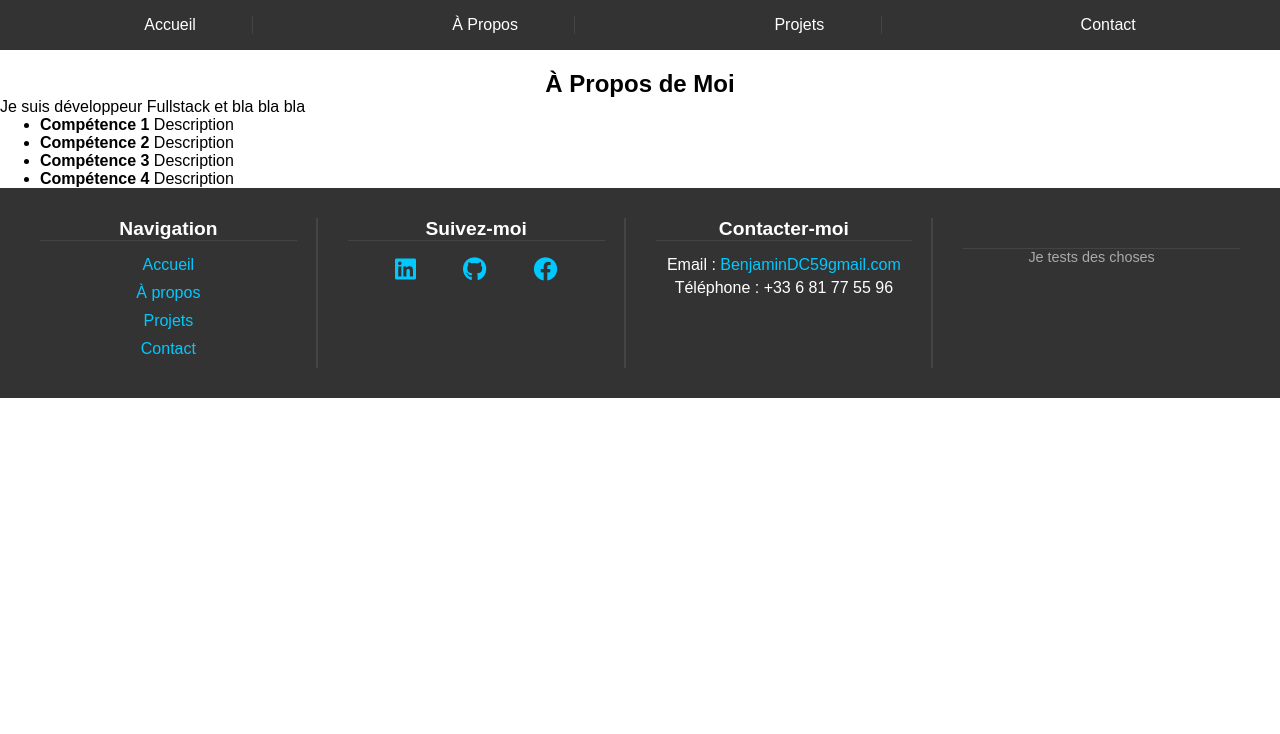
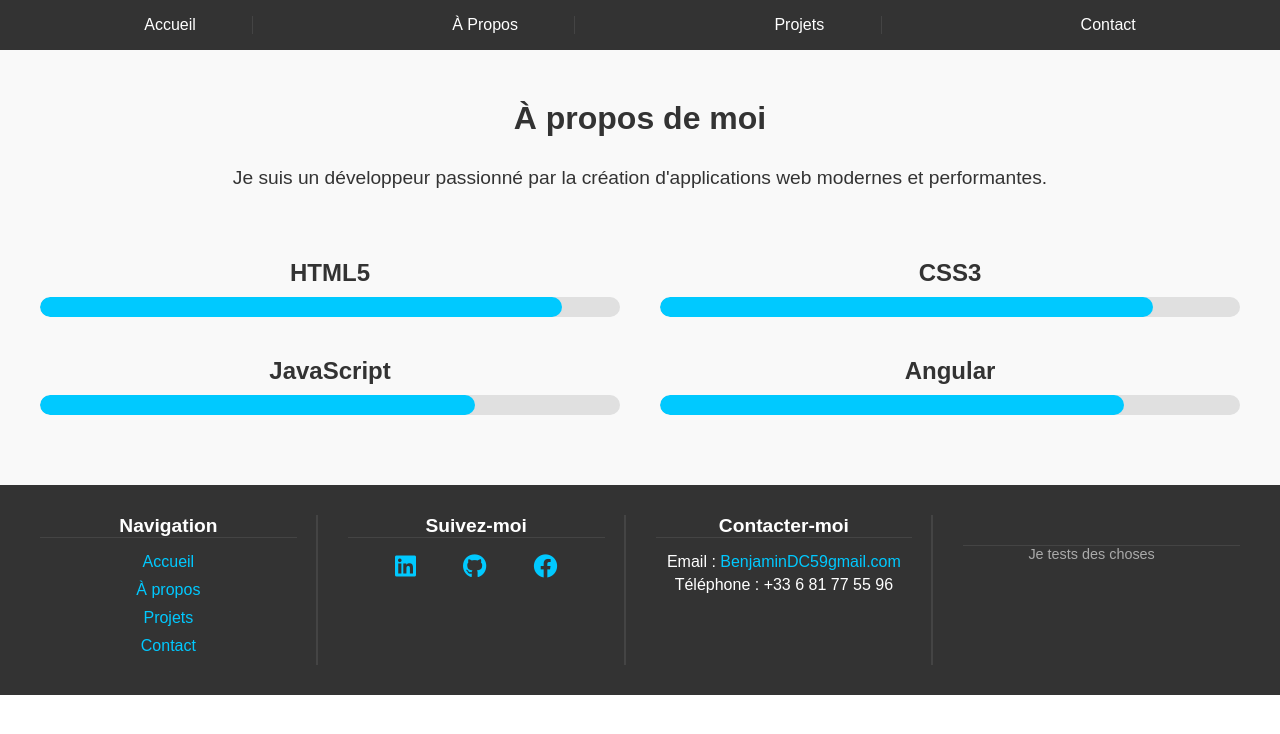
Before and after one commit to Lebossais/Portfolio, an Angular app: page /about in a window 1280 px wide. Shown: the top 734 px of the page. Built offline with nearby package versions, Linux system fonts and the light colour scheme.

Commit message:
about - test - 25/09/2024

```diff
--- a/src/app/components/about/about.component.css
+++ b/src/app/components/about/about.component.css
@@ -0,0 +1,74 @@
+.about-section {
+  padding: 50px 20px;
+  background-color: #f9f9f9;
+  color: #333;
+}
+
+.about-section h2 {
+  text-align: center;
+  margin-bottom: 30px;
+  font-size: 2rem;
+}
+
+.about-section p {
+  text-align: center;
+  font-size: 1.2rem;
+  margin-bottom: 50px;
+}
+
+.skills-container {
+  display: flex;
+  flex-wrap: wrap;
+  justify-content: space-around;
+}
+
+.skill {
+  flex: 1 1 45%;
+  margin: 20px;
+}
+
+.skill h4 {
+  font-size: 1.5rem;
+  margin-bottom: 10px;
+  text-align: center;
+}
+
+.progress-bar {
+  width: 100%;
+  background-color: #e0e0e0;
+  border-radius: 10px;
+  height: 20px;
+  overflow: hidden;
+}
+
+.progress {
+  height: 100%;
+  background-color: #00c9ff;
+  width: 0;
+  border-radius: 10px;
+  transition: width 1s ease-in-out;
+}
+
+/* On test des choses ici */
+
+/*Progression des barres*/
+@keyframes fillProgress {
+  from {
+    width: 0;
+  }
+  to {
+    width: 100%;
+  }
+}
+
+/* Effet Fade */
+.skill {
+  opacity: 0;
+  transform: translateY(20px);
+  transition: opacity 0.8s ease-in-out, transform 0.8s ease-in-out;
+}
+
+.skill.visible {
+  opacity: 1;
+  transform: translateY(0);
+}
--- a/src/app/components/about/about.component.html
+++ b/src/app/components/about/about.component.html
@@ -1,10 +1,36 @@
-<section id="about">
-  <h1>À Propos de Moi</h1>
-  <p>Je suis développeur Fullstack et bla bla bla</p>
-  <ul>
-    <li><strong>Compétence 1</strong> Description</li>
-    <li><strong>Compétence 2</strong> Description</li>
-    <li><strong>Compétence 3</strong> Description</li>
-    <li><strong>Compétence 4</strong> Description</li>
-  </ul>
+<section id="about" class="about-section">
+  <div class="container">
+    <h2>À propos de moi</h2>
+    <p>Je suis un développeur passionné par la création d'applications web modernes et performantes.</p>
+
+    <div class="skills-container">
+      <div class="skill">
+        <h4>HTML5</h4>
+        <div class="progress-bar">
+          <div class="progress" data-value="90"></div>
+        </div>
+      </div>
+
+      <div class="skill">
+        <h4>CSS3</h4>
+        <div class="progress-bar">
+          <div class="progress" data-value="85"></div>
+        </div>
+      </div>
+
+      <div class="skill">
+        <h4>JavaScript</h4>
+        <div class="progress-bar">
+          <div class="progress" data-value="75"></div>
+        </div>
+      </div>
+
+      <div class="skill">
+        <h4>Angular</h4>
+        <div class="progress-bar">
+          <div class="progress" data-value="80"></div>
+        </div>
+      </div>
+    </div>
+  </div>
 </section>
--- a/src/app/components/about/about.component.ts
+++ b/src/app/components/about/about.component.ts
@@ -1,4 +1,4 @@
-import { Component } from '@angular/core';
+import { Component, ElementRef, AfterViewInit, Renderer2  } from '@angular/core';
 
 @Component({
   selector: 'app-about',
@@ -9,4 +9,42 @@ import { Component } from '@angular/core';
 })
 export class AboutComponent {
 
+
+  constructor(private el: ElementRef, private renderer: Renderer2) {
+  }
+
+  ngAfterViewInit() {
+    const progressBars: NodeListOf<HTMLElement> = this.el.nativeElement.querySelectorAll('.progress');
+    const skills: NodeListOf<HTMLElement> = this.el.nativeElement.querySelectorAll('.skill'); // Sélectionne les compétences
+
+    const fillProgressBars = () => {
+      progressBars.forEach((progress) => {
+        const value = progress.getAttribute('data-value');
+        this.renderer.setStyle(progress, 'width', `${value}%`);
+      });
+    };
+
+    const checkScroll = () => {
+      const triggerBottom = window.innerHeight / 5 * 4;
+
+      skills.forEach((skill) => {
+        const skillTop = skill.getBoundingClientRect().top;
+        if (skillTop < triggerBottom) {
+          this.renderer.addClass(skill, 'visible'); // Ajoute la classe "visible" pour l'effet fade-in
+        }
+      });
+
+      progressBars.forEach((progress) => {
+        const progressTop = progress.getBoundingClientRect().top;
+        if (progressTop < triggerBottom) {
+          fillProgressBars();
+        }
+      });
+    };
+
+    window.addEventListener('scroll', checkScroll);
+
+    // Vérifie dès le chargement
+    checkScroll();
+  }
 }
```
